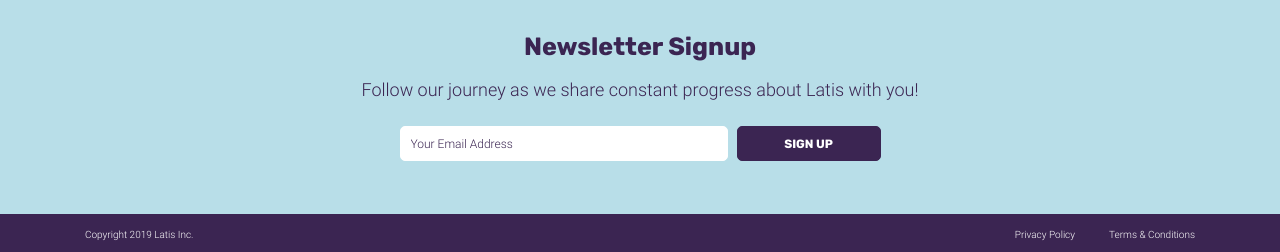
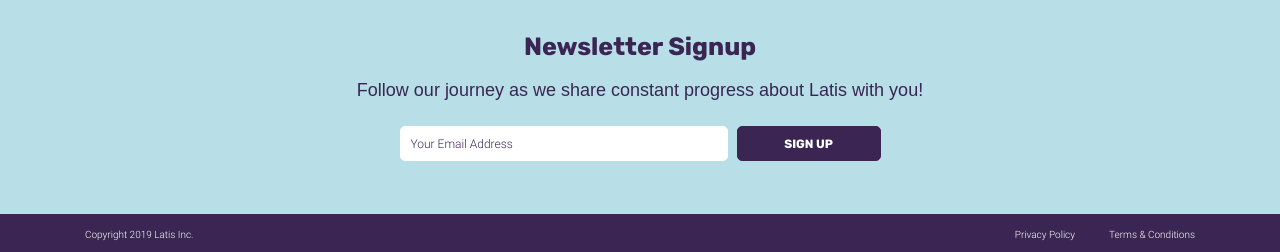
Before and after one commit to latis-inc/latis-inc.github.io, a Jekyll site: the page built from index.html, in a window 1280 px wide. Shown: the part 2307-2559 px from the top of the page. Built offline with Jekyll 4.4.1, drawn with Linux system fonts in a browser that asks for light colours; some web fonts are replaced.

Commit message:
corr21/40

```diff
--- a/_sass/layouts/_index.scss
+++ b/_sass/layouts/_index.scss
@@ -319,6 +319,7 @@
     }
 
     .section__call{
+        font-family: 'Roboto-Thin', sans-serif;
         text-align: center;
         @include fonts(18px, 100, 18px, #3B2552);
     }
@@ -395,12 +396,14 @@
         }
 
         .popup__title{
+            font-family: 'Rubik-Bold', sans-serif;
             @include fonts(18px, 700, auto, #3B2552);
             text-align: center;
             margin-bottom: 5px;
         }
 
         .popup__info{
+            font-family: 'Roboto-Light', sans-serif;
             @include fonts(14px, 300, 24px, #000000);
             text-align: center;
             margin-bottom: 5px;
@@ -413,6 +416,7 @@
             @include border-radius(5px);
             border-width: 0px;
             text-transform: uppercase;
+            font-family: 'Rubik-Bold', sans-serif;
             @include fonts(12px, 700, 24px, #ffffff);
             cursor: pointer;
 
```
